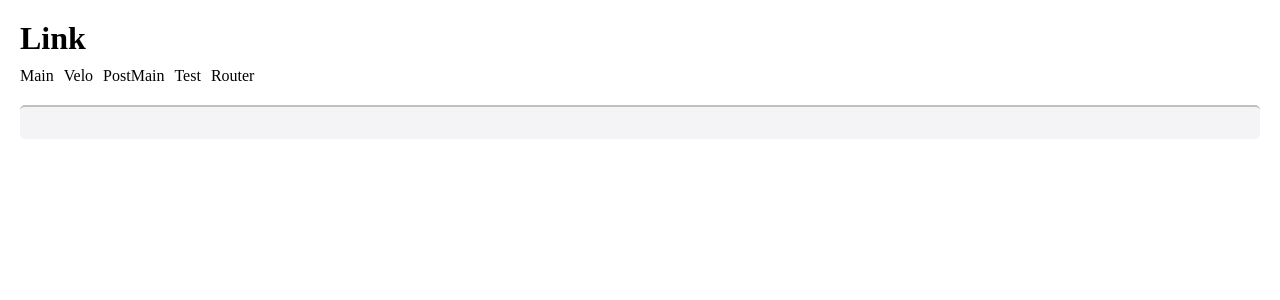
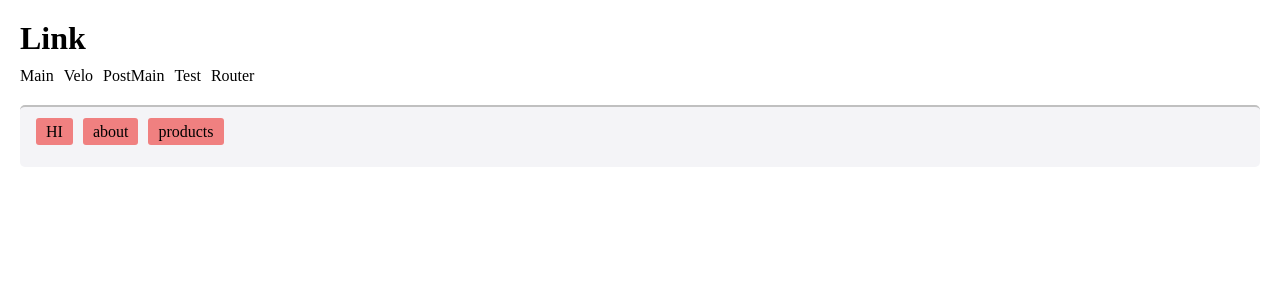
Before and after one commit to GyuHyunA/react-log, a React (Create React App) app: page /router in a window 1280 px wide. Shown: the top 300 px of the page. Built offline with nearby package versions, Linux system fonts and the light colour scheme.

Commit message:
router dom - Dynamic Segment

```diff
--- /dev/null
+++ b/src/components/routercomp/aboute.jsx
@@ -0,0 +1,9 @@
+import React from 'react'
+
+const Aboute = () => {
+  return (
+    <div>Aboute</div>
+  )
+}
+
+export default Aboute
--- /dev/null
+++ b/src/components/routercomp/dummy.js
@@ -0,0 +1,32 @@
+export const products = [
+  {
+    id: "recZkNf2kwmdBcqd0",
+    name: "accent chair",
+    image: "https://res.cloudinary.com/dt2g7mgtv/image/upload/v1681749482/react-comfy-store-products/iuYyO9RP_o_upinxq.jpg",
+  },
+  {
+    id: "recEHmzvupvT8ZONH",
+    name: "albany sectional",
+
+    image: "https://res.cloudinary.com/dt2g7mgtv/image/upload/v1681750782/react-comfy-store-products/product-2_lusrzx.jpg",
+  },
+  {
+    id: "rec5NBwZ5zCD9nfF0",
+    name: "albany table",
+
+    image: "https://res.cloudinary.com/dt2g7mgtv/image/upload/v1681750874/react-comfy-store-products/product-3_znpiqa.jpg",
+  },
+  {
+    id: "recd1jIVIEChmiwhe",
+    name: "armchair",
+
+    image: "https://res.cloudinary.com/dt2g7mgtv/image/upload/v1681750929/react-comfy-store-products/product-4_ebl6q1.jpg",
+  },
+  {
+    id: "recoM2MyHJGHLVi5l",
+    name: "bar stool",
+    image: "https://res.cloudinary.com/dt2g7mgtv/image/upload/v1681751026/react-comfy-store-products/product-5_n184nu.jpg",
+  },
+];
+
+export default products;
--- /dev/null
+++ b/src/components/routercomp/productSingle.jsx
@@ -0,0 +1,17 @@
+import { Link, useParams } from "react-router-dom";
+import products from "./dummy";
+
+const ProductSingle = () => {
+  const { productId } = useParams();
+  const product = products.find((v) => v.id === productId);
+  const { image, name } = product;
+  return (
+    <section>
+      <img src={image} alt={name} />
+      <h2>{name}</h2>
+      <Link to="/router/products">Back to Product</Link>
+    </section>
+  );
+};
+
+export default ProductSingle;
--- /dev/null
+++ b/src/components/routercomp/producte.jsx
@@ -0,0 +1,23 @@
+import React from "react";
+import products from "./dummy";
+import { Link } from "react-router-dom";
+
+const Producte = () => {
+  return (
+    <>
+      <h2>Producte</h2>
+      <div>
+        {products.map((v) => {
+          return (
+            <article key={v.id}>
+              <h2>{v.name}</h2>
+              <Link to={`${v.id}`}>More Info</Link>
+            </article>
+          );
+        })}
+      </div>
+    </>
+  );
+};
+
+export default Producte;
--- a/src/components/routercomp/routerHome.jsx
+++ b/src/components/routercomp/routerHome.jsx
@@ -1,11 +1,51 @@
-import React from 'react'
+import React, { useState } from "react";
+import { Link, Outlet, Route, Routes } from "react-router-dom";
+import styled from "styled-components";
+import Aboute from "./aboute";
+import Producte from "./producte";
+import ProductSingle from "./productSingle";
+
+const CompStyle = styled.div`
+  nav {
+    margin-bottom: 10px;
+    .btn {
+      padding: 5px 10px;
+      background-color: lightcoral;
+      border-radius: 3px;
+      margin-right: 10px;
+      &:active {
+        color: white;
+        filter: brightness(1.2);
+      }
+    }
+  }
+`;
 
 const RouterHome = () => {
+  const [user, setUser] = useState(null)
   return (
-    <>
+    <CompStyle>
+      <nav>
+        <Link to="hi" className="btn">
+          HI
+        </Link>
+        <Link to="aboute" className="btn">
+          about
+        </Link>
+        <Link to="products" className="btn">
+          products
+        </Link>
+      </nav>
+      {/*  */}
+      <Routes>
+        <Route path="hi" element={<div>HIHI</div>} />
+        <Route path="aboute" element={<Aboute />} />
+        <Route path="products" element={<Producte />} />
+        <Route path="products/:productId" element={<ProductSingle />} />
+      </Routes>
+      <Outlet />
+    </CompStyle>
+  );
+};
 
-    </>
-  )
-}
-
-export default RouterHome
+export default RouterHome;
```
Also changed, not shown: src/components/routercomp/dashboard.jsx (added), src/components/routercomp/login.jsx (added).
